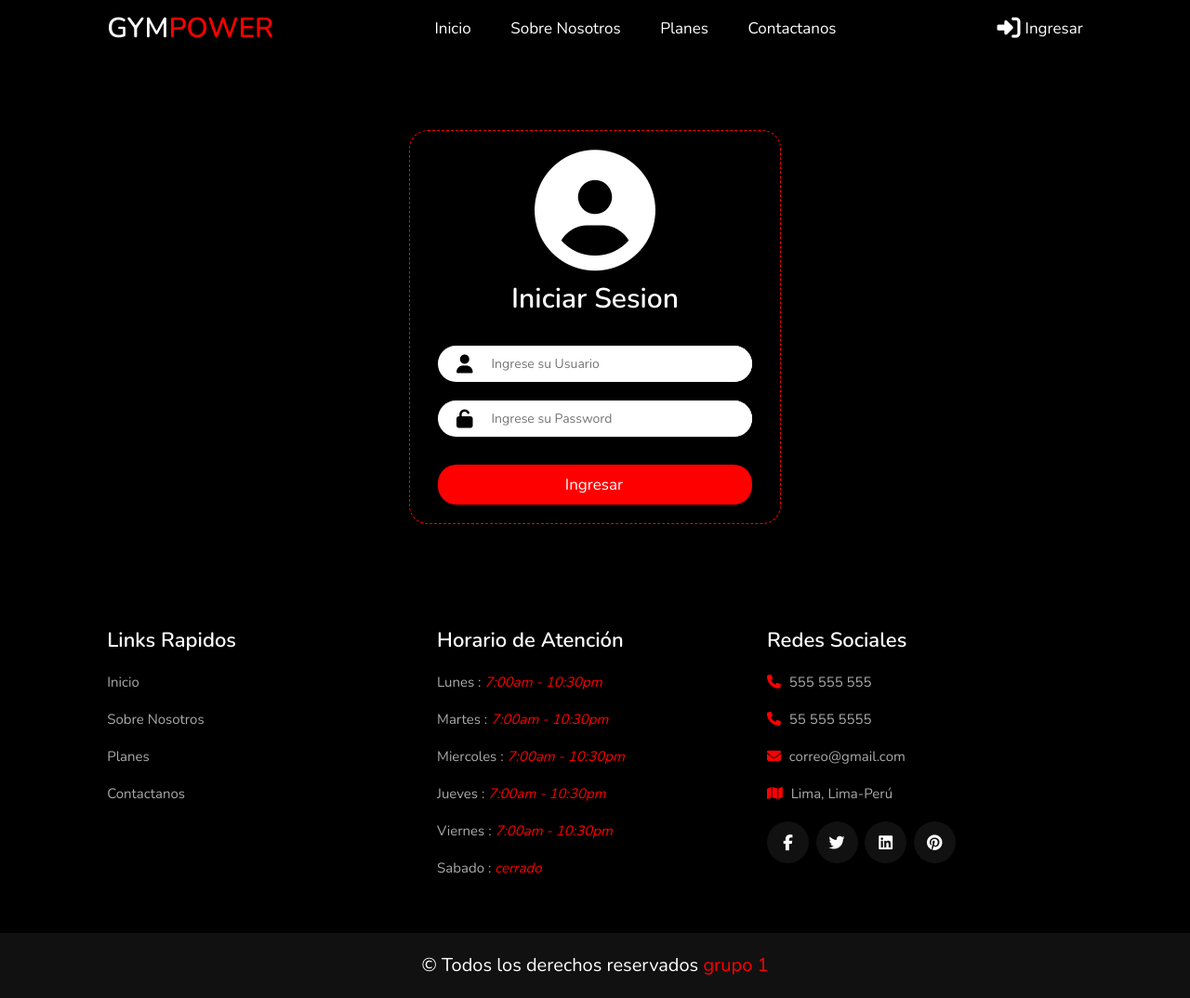
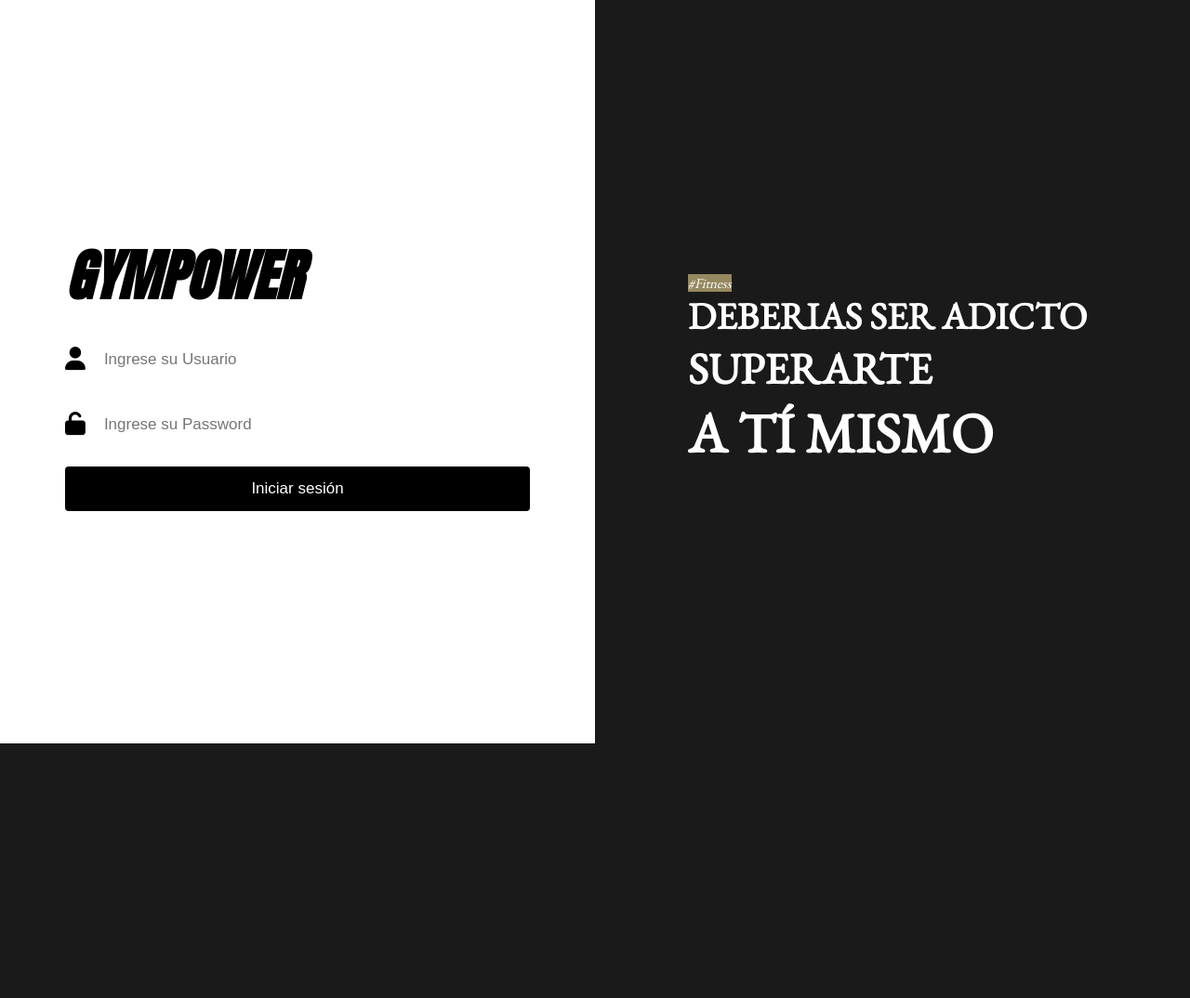
Before and after one commit to renatosoca/Template-PHP-Vite-Docker-MVC, a PHP site: page /login.php in a window 1280 px wide. Shown: the whole page at 93% size. After the commit the page ends 800 px from the top, so only its background shows below. Run offline with PHP 8.4, Linux system fonts and the light colour scheme; some libraries are stand-ins or nearby versions.

Commit message:
New Login

```diff
--- a/login.php
+++ b/login.php
@@ -12,7 +12,13 @@
     <script src="https://kit.fontawesome.com/493971e1cb.js" crossorigin="anonymous"></script>
 
     <!-- custom css file link  -->
-    <link rel="stylesheet" href="css/style.css">
+    <link rel="stylesheet" href="./css/Login.css">
+
+    <!-- sWIPER -->
+    <link
+      rel="stylesheet"
+      href="https://cdn.jsdelivr.net/npm/swiper/swiper-bundle.min.css"
+    />
 
     <!-- AJAX -->
     <script src="js/jquery-3.4.1.min.js"></script>
@@ -32,21 +38,11 @@
 </head>
 <body>
 
-<!-- header section starts      -->
-<?php include './vistas/Templates-users/header-user.php'  ?>
-<!-- header section ends     -->
-
-
-<!-- Login section start -->
-<section class="login" id="formLogin">
-    <div class="login_container">
-        <div class="login_welcome">
-            <i class="fa-solid fa-circle-user"></i>
-            <h1 class="login_title">Iniciar Sesion</h1>
-        </div>
-
-        <form class ="login_form">
-
+    <div class="body-container">
+        <div class="body-white">
+            <div class="container form-container">
+                <h1>GYMPOWER</h1>
+                <form action="" class="form-login">
                     <div class="login_group">
                         <i class="fa-solid fa-user"></i>
                         <input type="text" id="user" class="form_input" placeholder="Ingrese su Usuario">
@@ -57,22 +53,53 @@
                         <input type="password" id="password" class="form_input" placeholder="Ingrese su Password">
                     </div>
 
-            <input type="submit" class="btn login_submit" id="enviar_login" value="Ingresar">
-
+                    <input type="submit" class="btn login_submit" id="enviar_login" value="Iniciar sesión">
                 </form>
             </div>
- </section>
-<!-- Login section Ends -->
+        </div>
 
+        <div class="body-dark">
+            <!-- Swiper -->
+            <div class="swiper">
+                <div class="swiper swiperLoop">
+                    <div class="swiper-wrapper">
+                        <div class="swiper-slide">
+                            <small>#Fitness</small>
+                            <h4>DEBERIAS SER ADICTO</h4>
+                            <h3>SUPERARTE</h3>
+                            <h2>A TÍ MISMO</h2>
+                        </div>
+                        <div class="swiper-slide">
+                            <small>#Fitness</small>
+                            <h4>DEBERIAS SER ADICTO</h4>
+                            <h3>SUPERARTE</h3>
+                            <h2>A TÍ MISMO</h2>
+                        </div>
+                    </div>
+                </div>
+            </div>
+        </div>
+    </div>
 
-<?php include './vistas/Templates-users/footer-user.php' ?>
+<!-- Swiper JS -->
+<script src="https://cdn.jsdelivr.net/npm/swiper/swiper-bundle.min.js"></script>
 
+<!-- Initialize Swiper -->
+<script>
+    var swiper = new Swiper(".swiperLoop", {
+      spaceBetween: 0,
+      loop:true,
+      centeredSlides: true,
+      autoplay: {
+        delay: 5000,
+        disableOnInteraction: false,
+      },
+    });
+</script>
 
 <script src="vistas/js/formLogin.js"></script>
 
-
 <script src="https://unpkg.com/swiper@7/swiper-bundle.min.js"></script>
-
 
 <!-- custom js file link  -->
 <script src="./js/script.js"></script>
```
Lines whose indentation alone changed are shown as unchanged.
